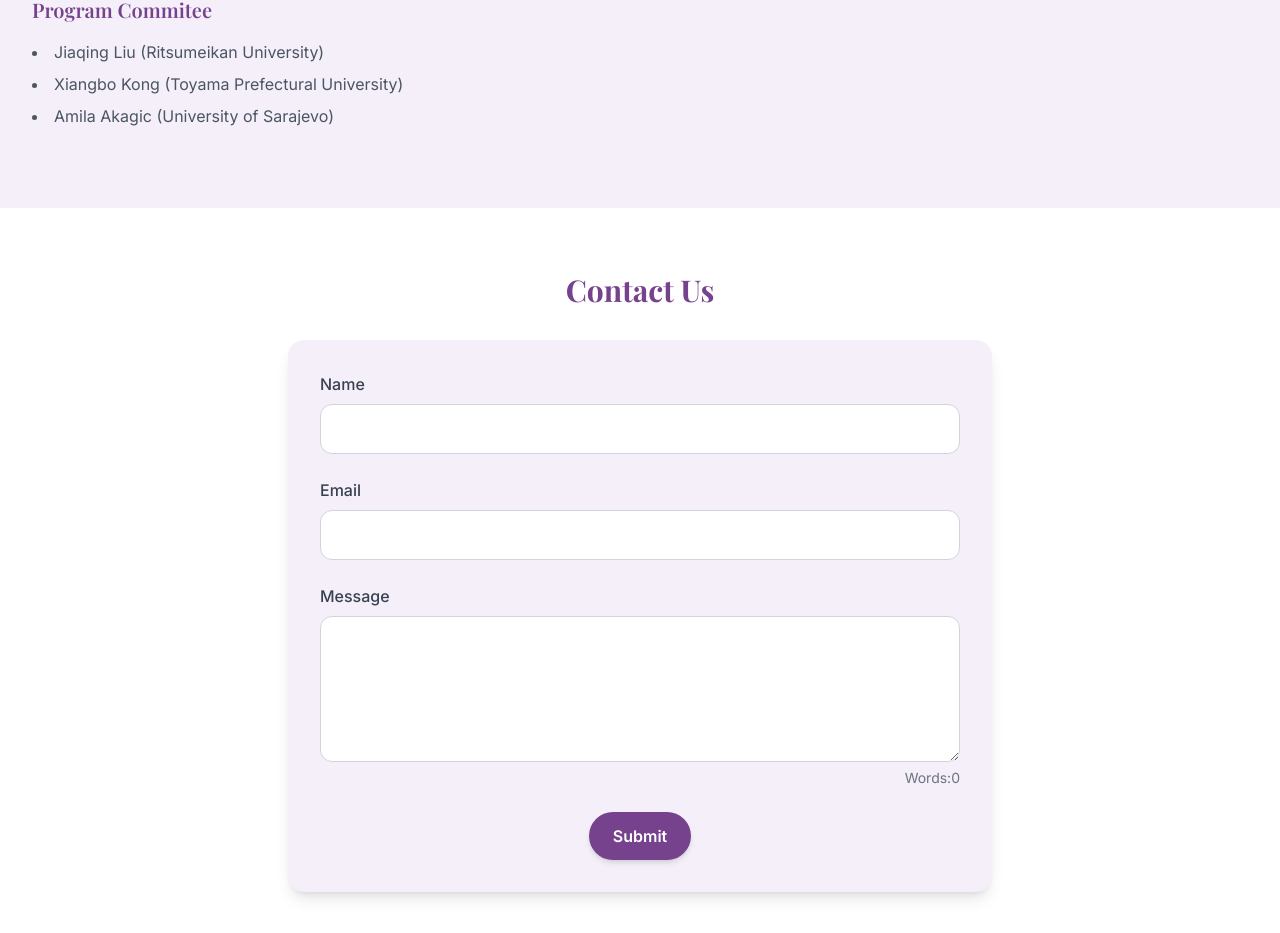
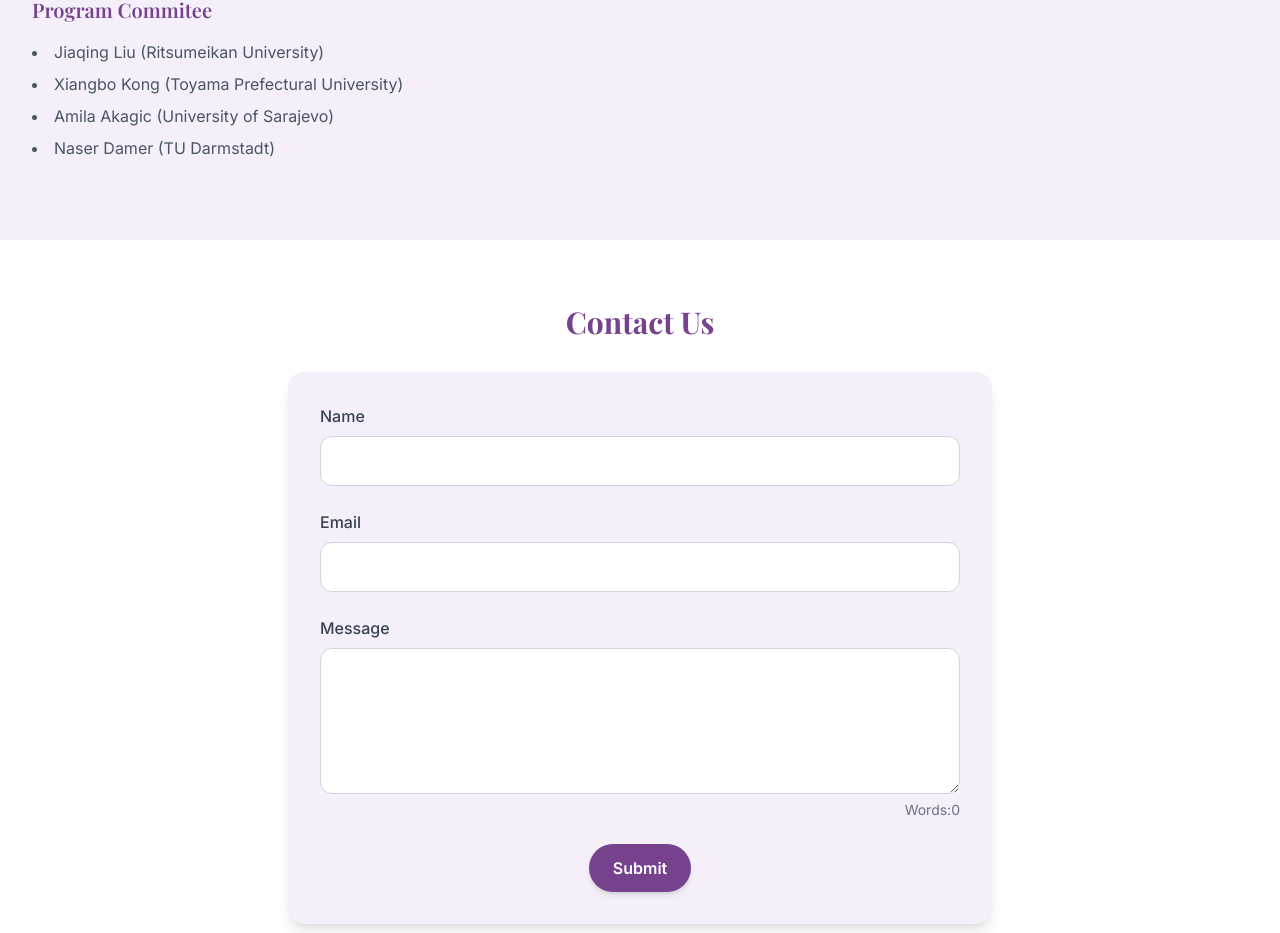
Before and after one commit to ElizaZhou96/EmpAI26, a React (Vite) app: page / in a window 1280 px wide. Shown: the part 5494-6427 px from the top of the page. Built offline with nearby package versions, Linux system fonts and the light colour scheme.

Commit message:
Update App.tsx

```diff
--- a/src/App.tsx
+++ b/src/App.tsx
@@ -454,6 +454,7 @@ function App() {
 				<li>Jiaqing Liu (Ritsumeikan University) </li>
 				<li>Xiangbo Kong (Toyama Prefectural University) </li>
 				<li>Amila Akagic (University of Sarajevo) </li>
+				<li>Naser Damer (TU Darmstadt) </li>
 			  </ul>
             </p>
         </div>
```
